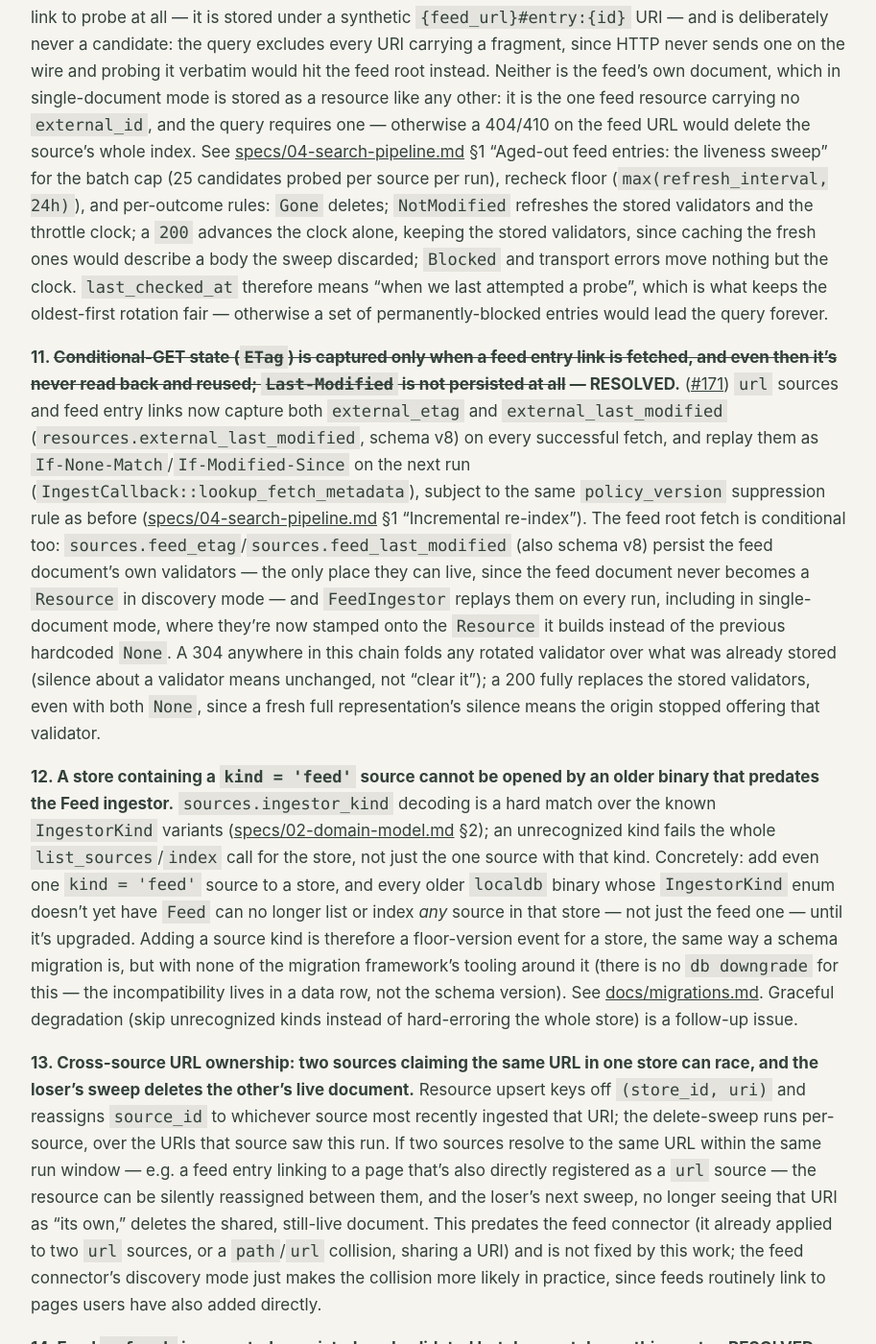
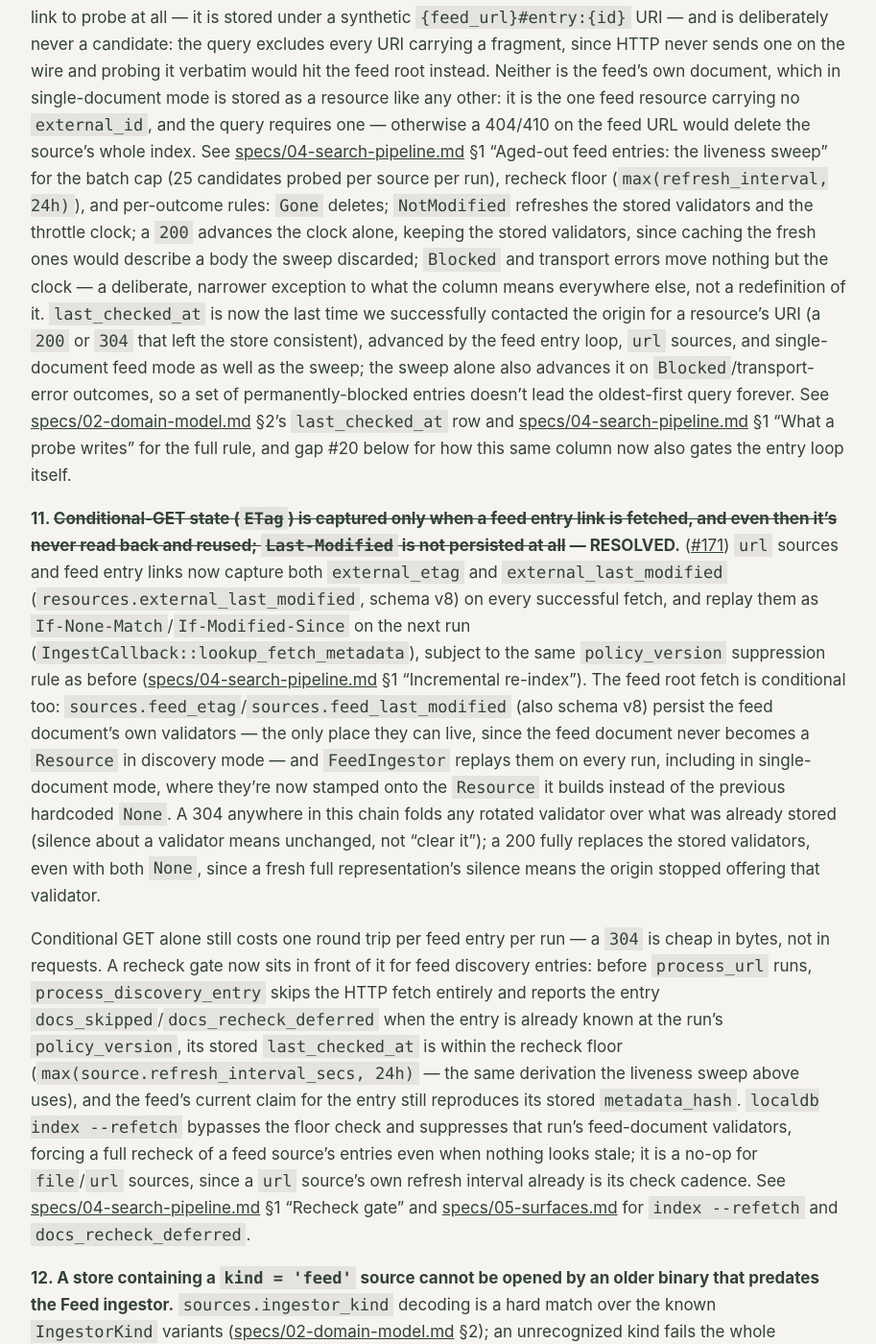
Before and after one commit to dokterbob/localdb, a Jekyll site: the page built from docs/architecture.md, in a window 1280 px wide and 1400 px high, scrolled down 12161 px. Shown: the whole window at 96% size, without its empty margins (48-961 px from the left). Built offline with Jekyll 4.4.1, drawn with Linux system fonts in a browser that asks for light colours; our own code applies the rules of GitHub Pages for plain Markdown files; some of the changed text lies outside the part shown.

Commit message:
T329: Document the recheck gate and the new meaning of last_checked_at
Rewrites docs/architecture.md known gaps #10/#11 and adds gap #20 to
describe last_checked_at as last successful origin contact (not
sweep-only) and the feed entry recheck gate (floor, --refetch); adds
--refetch/docs_recheck_deferred to the docs/cli.md `index` reference.
Corrects the doc comments in liveness.rs, store.rs, write.rs and
migrations/chain.rs that still described last_checked_at as the
liveness sweep's own throttle clock.

Co-Authored-By: Claude Fable 5.1 <noreply@anthropic.com>
Claude-Session: https://claude.ai/code/session_01Ebab6RMSu3ugwJEsEUTVtx

```diff
--- a/docs/architecture.md
+++ b/docs/architecture.md
@@ -491,9 +491,17 @@ requires one — otherwise a 404/410 on the feed URL would delete the source's w
 per run), recheck floor (`max(refresh_interval, 24h)`), and per-outcome rules: `Gone` deletes;
 `NotModified` refreshes the stored validators and the throttle clock; a `200` advances the clock
 alone, keeping the stored validators, since caching the fresh ones would describe a body the sweep
-discarded; `Blocked` and transport errors move nothing but the clock. `last_checked_at` therefore
-means "when we last attempted a probe", which is what keeps the oldest-first rotation fair —
-otherwise a set of permanently-blocked entries would lead the query forever.
+discarded; `Blocked` and transport errors move nothing but the clock — a deliberate, narrower
+exception to what the column means everywhere else, not a redefinition of it. `last_checked_at` is
+now the last time we successfully contacted the origin for a resource's URI (a `200` or `304` that
+left the store consistent), advanced by the feed entry loop, `url` sources, and single-document feed
+mode as well as the sweep; the sweep alone also advances it on `Blocked`/transport-error outcomes,
+so a set of permanently-blocked entries doesn't lead the oldest-first query forever. See
+[specs/02-domain-model.md](https://github.com/dokterbob/localdb/blob/main/specs/02-domain-model.md)
+§2's `last_checked_at` row and
+[specs/04-search-pipeline.md](https://github.com/dokterbob/localdb/blob/main/specs/04-search-pipeline.md)
+§1 "What a probe writes" for the full rule, and gap #20 below for how this same column now also
+gates the entry loop itself.
 
 **11. ~~Conditional-GET state (`ETag`) is captured only when a feed entry link is fetched, and even
 then it's never read back and reused; `Last-Modified` is not persisted at all~~ — RESOLVED.**
@@ -512,6 +520,22 @@ where they're now stamped onto the `Resource` it builds instead of the previous
 validator means unchanged, not "clear it"); a 200 fully replaces the stored validators, even with
 both `None`, since a fresh full representation's silence means the origin stopped offering that
 validator.
+
+Conditional GET alone still costs one round trip per feed entry per run — a `304` is cheap in bytes,
+not in requests. A recheck gate now sits in front of it for feed discovery entries: before
+`process_url` runs, `process_discovery_entry` skips the HTTP fetch entirely and reports the entry
+`docs_skipped`/`docs_recheck_deferred` when the entry is already known at the run's
+`policy_version`, its stored `last_checked_at` is within the recheck floor
+(`max(source.refresh_interval_secs, 24h)` — the same derivation the liveness sweep above uses), and
+the feed's current claim for the entry still reproduces its stored `metadata_hash`.
+`localdb index --refetch` bypasses the floor check and suppresses that run's feed-document
+validators, forcing a full recheck of a feed source's entries even when nothing looks stale; it is a
+no-op for `file`/`url` sources, since a `url` source's own refresh interval already is its check
+cadence. See
+[specs/04-search-pipeline.md](https://github.com/dokterbob/localdb/blob/main/specs/04-search-pipeline.md)
+§1 "Recheck gate" and
+[specs/05-surfaces.md](https://github.com/dokterbob/localdb/blob/main/specs/05-surfaces.md) for
+`index --refetch` and `docs_recheck_deferred`.
 
 **12. A store containing a `kind = 'feed'` source cannot be opened by an older binary that predates
 the Feed ingestor.** `sources.ingestor_kind` decoding is a hard match over the known `IngestorKind`
@@ -622,6 +646,22 @@ one whose extraction failed to produce anything this run. Truncating a file to z
 leaves its old content searchable, and the run reports it as skipped. The escape hatch is clean and
 needs no new surface: delete the file, and the sweep removes it normally under `--delete`.
 
+**20. Drift on an aged-out entry is noticed at most once per recheck floor.** (accepted trade-off of
+the recheck gate, gap #11 above) A silent page edit a feed doesn't announce — no `updated` bump, no
+title or author change — is now caught only when the recheck floor elapses
+(`max(source.refresh_interval_secs, 24h)`), not on the very next run as before the gate existed.
+Three escape hatches reopen it early: `localdb index --refetch`; a feed-side `updated`, title, or
+author change, which changes the claim the gate compares against the stored `metadata_hash`; and a
+`policy_version` bump. Under `--delete`, this interacts with the liveness sweep (gap #10 above):
+when guard 2's zero-seen backstop fires on a `304`'d feed document, a sweep probe of a
+still-in-window entry advances that entry's `last_checked_at` exactly like an ordinary probe, so the
+entry loop's own turn for that entry — whenever the feed document next actually changes — is itself
+gate-skipped for the remainder of the floor. This is bounded, not open-ended: the sweep deliberately
+discards the fresh validators its own `200` outcome would otherwise cache, so the eventual
+entry-loop turn always lands on a full `200`, never a spuriously cheap `304`. See
+[specs/04-search-pipeline.md](https://github.com/dokterbob/localdb/blob/main/specs/04-search-pipeline.md)
+§1 "Interaction with the recheck gate" (under "Aged-out feed entries: the liveness sweep").
+
 ---
 
 <a id="design-decisions"></a>
```
Also changed, not shown: docs/cli.md (+12 -0 lines), 4 other files.
